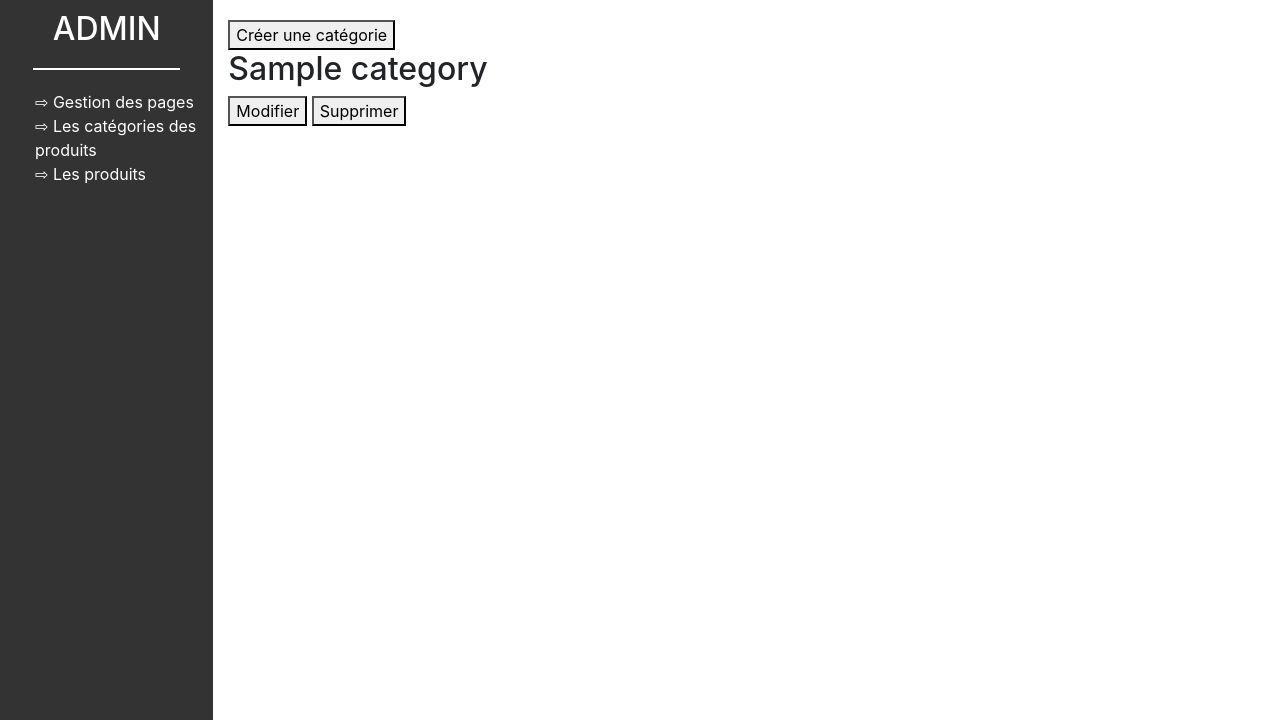
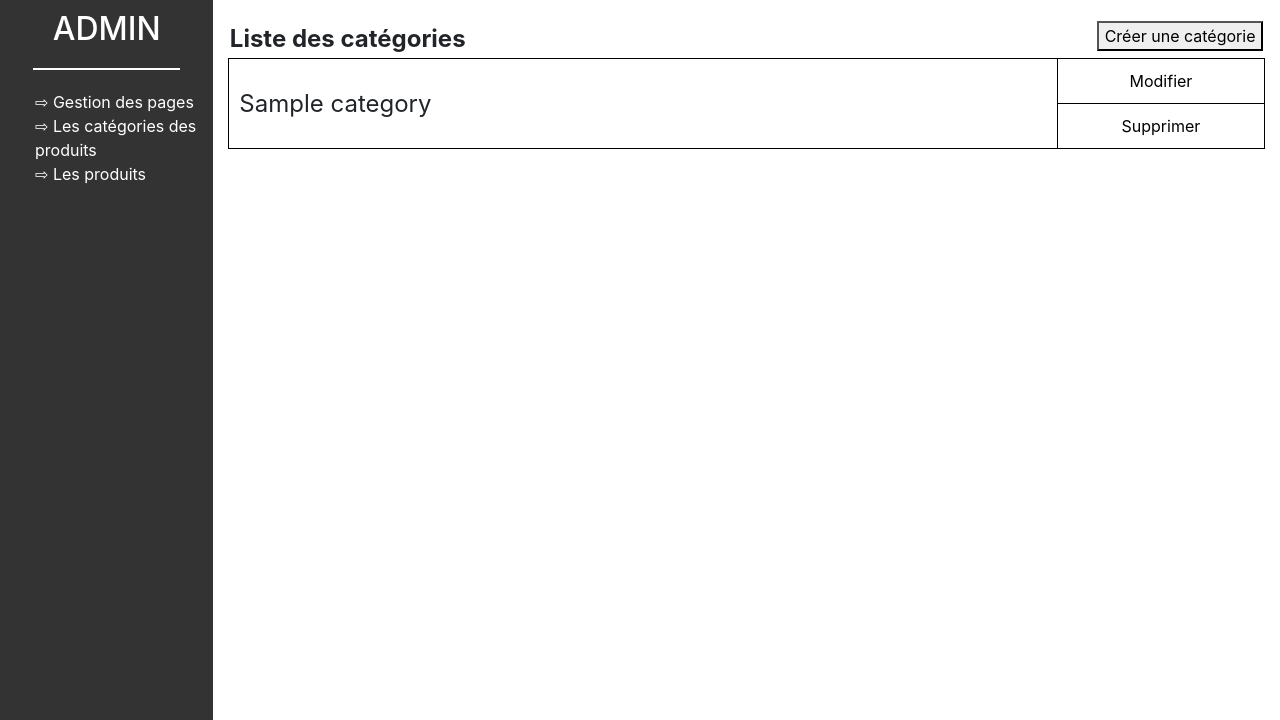
Before and after one commit to Hery-DOM/eyacomm, a Symfony app: template templates/back-office/categories.html.twig in a window 1280 px wide. Shown: the part 80-800 px from the top of the page. Run offline with Twig, Linux system fonts and the light colour scheme; the template is opened without the code that fills it: most values are stand-ins (such as "Sample title", 1, 10 or a date in 2020); style sheets or scripts are compiled from the project's sources; some libraries are stand-ins or nearby versions.

Commit message:
back-office : design category

```diff
--- a/src/Controller/TariffController.php
+++ b/src/Controller/TariffController.php
@@ -100,7 +100,7 @@ class TariffController extends AbstractController
 
         return $this->render('back-office/list_tariff.html.twig',
         [
-           'tariff'=>$tariffs,
+           'tariffs'=>$tariffs,
         ]
         );
     }
--- a/templates/back-office/categories.html.twig
+++ b/templates/back-office/categories.html.twig
@@ -1,15 +1,33 @@
 {% extends 'back-office/base/base.html.twig' %}
 
 {% block content %}
-    <button><a href="{{ path('create_category') }}">Créer une catégorie</a></button>
 
-    {% for category in categories %}
-        <div>
+    <table class="categories-table">
+        <tr>
+            <th class="category-title">Liste des catégories</th>
+            <th class="category-button-create"><button><a href="{{ path('create_category') }}">Créer une catégorie</a></button></th>
+        </tr>
+        {% for category in categories %}
+            <tr>
+                <td rowspan="2" class="category-name">{{ category.name }}</td>
+                <td class="category-button-box"><a href="{{ path('update_category',{'id': category.id}) }}"
+                       class="category-button-update">Modifier</a></td>
+            </tr>
+            <tr>
+                <td class="category-button-box"><a href="#" onclick="confirmRemove('{{ path('remove_category',{'id':category.id}) }}')"
+                       class="category-button-delete">Supprimer</a></td>
+            </tr>
+        {% endfor %}
+
+    </table>
+{% endblock %}
+
+
+
+
+
+       {# <div>
             <h2>{{ category.name }}</h2>
             <button><a href="{{ path('update_category',{'id': category.id}) }}">Modifier</a></button>
             <button><a onclick="confirmRemove('{{ path('remove_category',{'id':category.id}) }}')">Supprimer</a></button>
-        </div>
-
-    {% endfor %}
-
-{% endblock %}
+        </div>#}
```
Also changed, not shown: public/assets/CSS/back-office/category.scss (added), public/assets/CSS/back-office/content.scss (deleted), public/assets/CSS/styles.css (added), public/assets/CSS/styles.scss, public/assets/JS/script.js, 3 other files.
